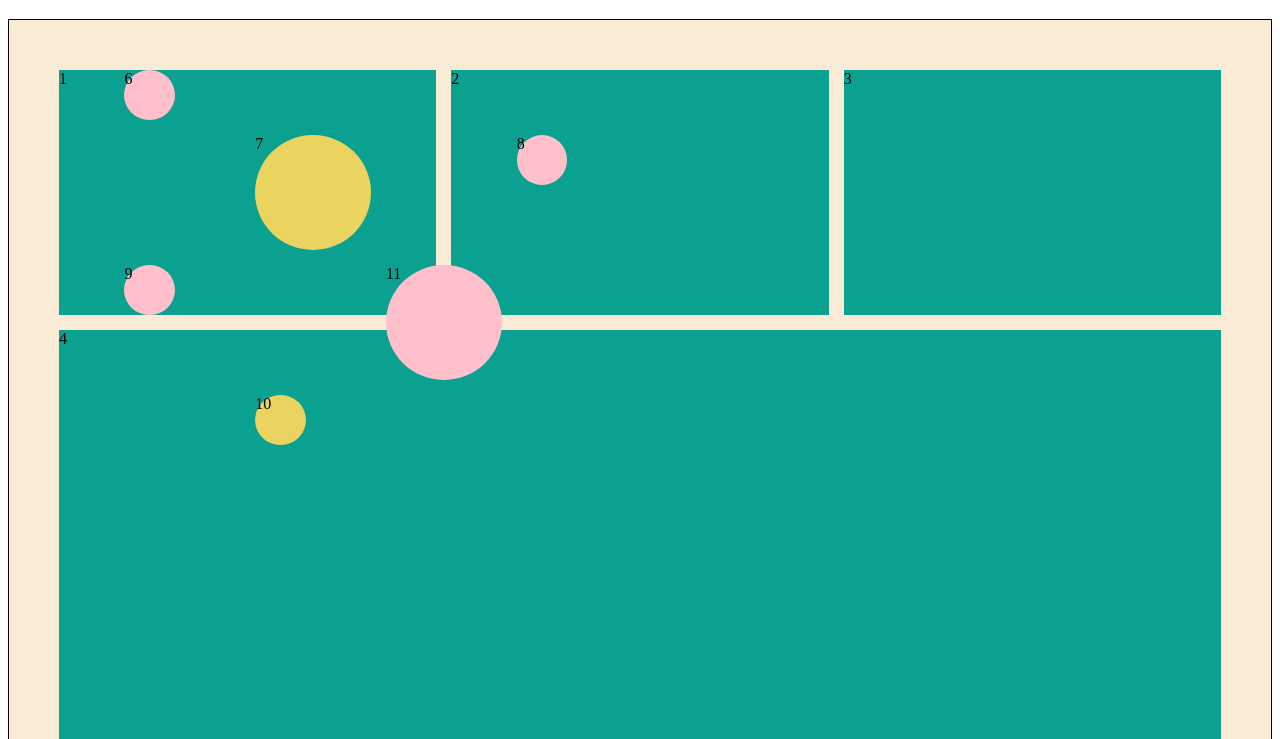
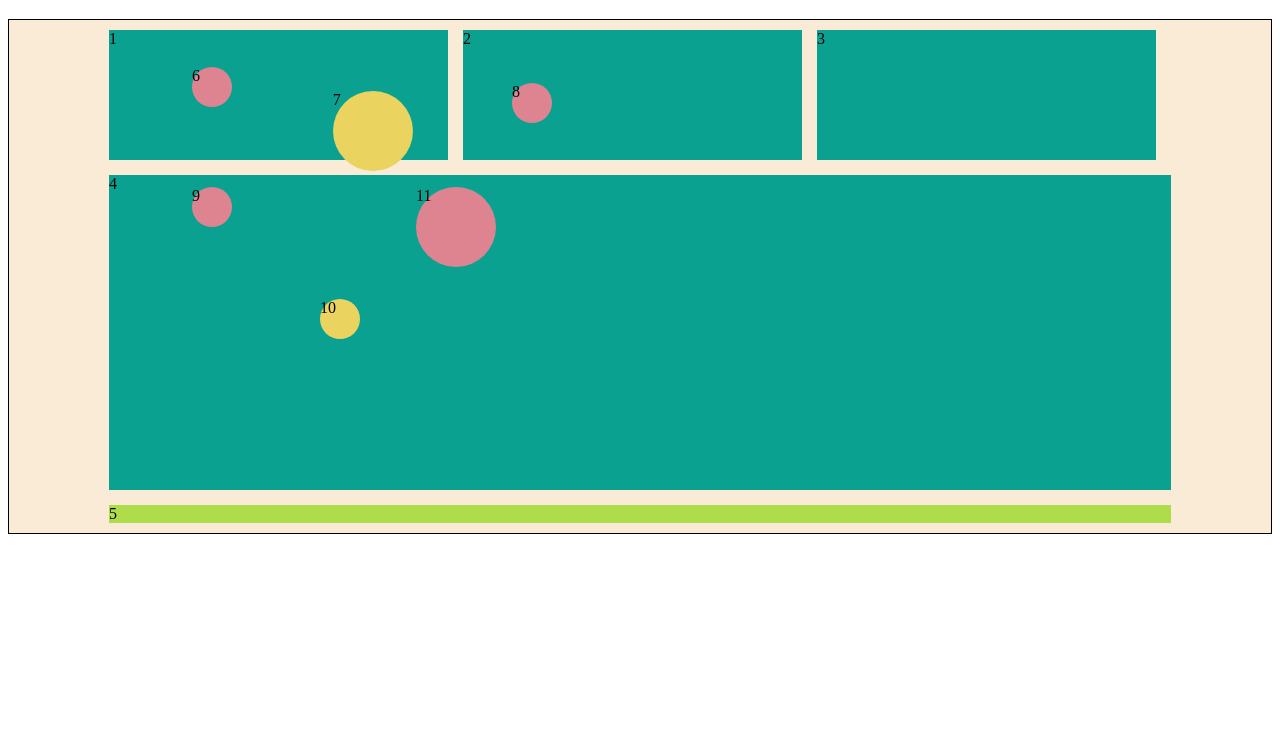
Before and after one commit to sophiacplin/block10-picasso-painting, a plain HTML site: page index.html in a window 1280 px wide. Shown: the part 61-800 px from the top of the page. Drawn offline with Linux system fonts and the light colour scheme.

Commit message:
circles in place

```diff
--- /dev/null
+++ b/flex.css
@@ -0,0 +1,32 @@
+body{
+  display: flex;
+  flex-direction: column;
+  align-items: center;
+
+}
+
+div{
+  border: 1px solid black;
+  height: 20vh;
+  width: 31%%;
+  margin: 0 auto;
+}
+
+section{
+  display: flex;
+  width: 90vw;
+  margin-bottom: 2%;
+}
+
+.big-box{
+  background-color: ;
+  width: 90vw;
+  height: 40vh;
+}
+
+.green{
+  margin-top: 2%;
+  background-color: green;
+  width: 90vw;
+  height: 2vh;
+}
--- a/index.html
+++ b/index.html
@@ -15,12 +15,13 @@
     <div class="item item3">3</div>
     <div class="item item4">4</div>
     <div class="item item5">5</div>
-    <div class="item item6">6</div>
-    <div class="item item7">7</div>
-    <div class="item item8">8</div>
-    <div class="item item9">9</div>
-    <div class="item item10">10</div>
-    <div class="item item11">11</div>
+
+    <div class="circle1">6</div>
+    <div class="circle2">7</div>
+    <div class="circle3">8</div>
+    <div class="circle4">9</div>
+    <div class="circle5">10</div>
+    <div class="circle6">11</div>
   </div>
 
 
--- a/style.css
+++ b/style.css
@@ -2,85 +2,102 @@
 .container {
   background-color: antiquewhite;
   border: 1px solid black;
-  padding: 50px;
+  padding: 10px 100px;
   display: grid;
   grid-gap: 15px;
-  grid-template-columns: 1fr 1fr 1fr 1fr 1fr 1fr 1fr 1fr 1fr 1fr 1fr 1fr 1fr 1fr 1fr 1fr 1fr 1fr;
-  grid-template-rows: 50px 50px 50px 50px 50px 50px 50px 50px 50px 50px 50px 50px 30px;
+  grid-template-columns: 1fr 1fr 1fr;
+  grid-template-rows: 130px 130px 130px 25px;
+
 }
 
 
 .item1 {
   background-color: rgb(11, 161, 144);
-  grid-column: 1 / 7;
-  grid-row: 1 / 5;
+  grid-column: 1 / 2;
+  grid-row: 1 / 2;
 }
 
 .item2 {
   background-color: rgb(11, 161, 144);
-  grid-column: 7 / 13;
-  grid-row: 1 / 5;
+  grid-column: 2 / 3;
+  grid-row: 1 / 2;
 }
 
 .item3 {
   background-color: rgb(11, 161, 144);
-  grid-column: 13 / 19;
-  grid-row: 1 / 5;
+  grid-column: 3 / 4;
+  grid-row: 1 / 2;
 }
 
 .item4 {
   background-color: rgb(11, 161, 144);
-  grid-column: 1 / 19;
-  grid-row: 5 / 13;
+  grid-column: 1 / 5;
+  grid-row: 2 / 5;
 }
 
 .item5 {
   background-color: rgb(174, 220, 74);
-  grid-column: 1 / 19;
-  grid-row: 13 / 14;
+  grid-column: 1 / 5;
+  grid-row: 5 / 6;
 }
 
-.item6 {
-  background-color: pink;
+.circle1 {
+  background-color: rgb(222, 132, 145);
   border-radius: 50%;
-  grid-column: 2 / 3;
-  grid-row: 1 / 2;
-
-  z-index: index;
+  width: 2.5rem;
+  height: 2.5rem;
+  position: absolute;
+  top: 16%;
+  left: 15%;
 }
 
-.item7 {
+.circle2 {
   background-color: rgb(234, 211, 94);
   border-radius: 50%;
-  grid-column: 4 / 6;
-  grid-row: 2 / 4;
+  width: 5rem;
+  height: 5rem;
+  position: absolute;
+  top: 19%;
+  left: 26%;
 }
 
-.item8 {
-  background-color: pink;
+.circle3 {
+  background-color: rgb(222, 132, 145);
   border-radius: 50%;
-  grid-column: 8 / 9;
-  grid-row: 2 / 3;
+  width: 2.5rem;
+  height: 2.5rem;
+  position: absolute;
+  top: 18%;
+  left: 40%;
 }
 
-.item9 {
-  background-color: pink;
+.circle4 {
+  background-color: rgb(222, 132, 145);
   border-radius: 50%;
-  grid-column: 2 / 3;
-  grid-row: 4 / 5;
+  width: 2.5rem;
+  height: 2.5rem;
+  position: absolute;
+  top: 31%;
+  left:15%;
 }
 
-.item10 {
+.circle5 {
   background-color: rgb(234, 211, 94);
   border-radius: 50%;
-  grid-column: 4 / 5;
-  grid-row: 6 / 7;
+  width: 2.5rem;
+  height: 2.5rem;
+  position: absolute;
+  top: 45%;
+  left: 25%;
 
 }
 
-.item11 {
-  background-color: pink;
+.circle6 {
+  background-color: rgb(222, 132, 145);
   border-radius: 50%;
-  grid-column: 6 / 8;
-  grid-row: 4 / 6;
+  width: 5rem;
+  height: 5rem;
+  position: absolute;
+  top: 31%;
+  left:32.5%;
 }
```
Also changed, not shown: flex.html (added, +27 -0 lines), form.html (+9 -2 lines), submit.html (added, +11 -0 lines).
